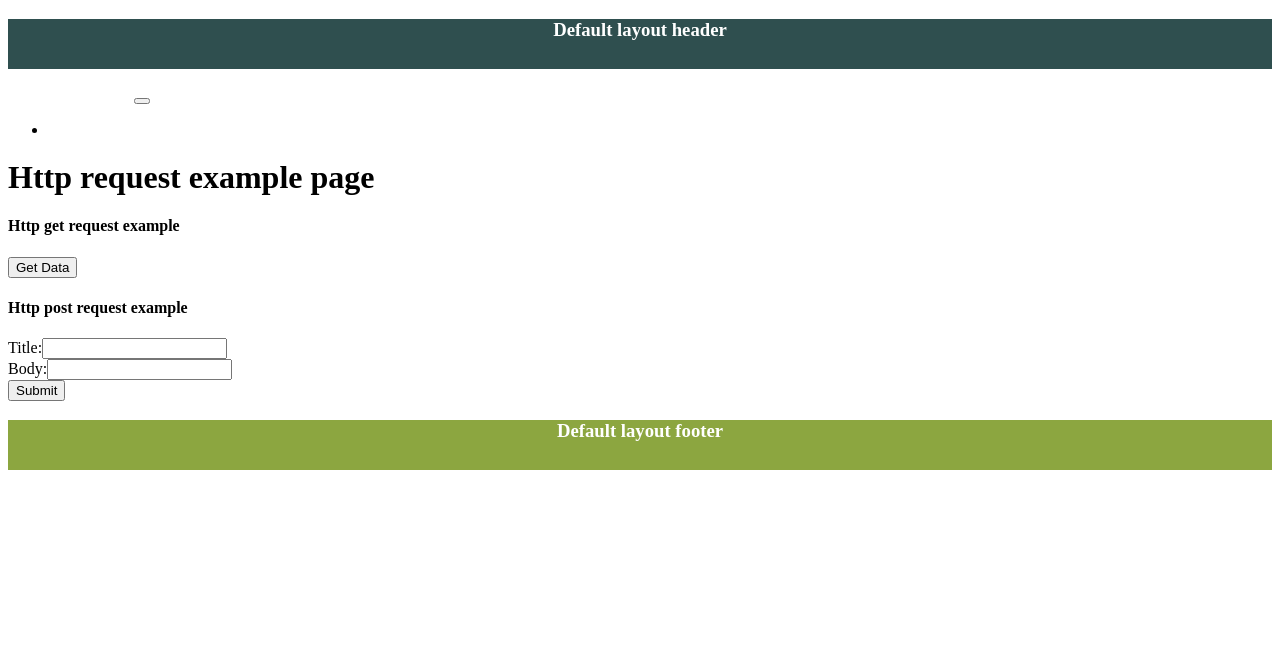
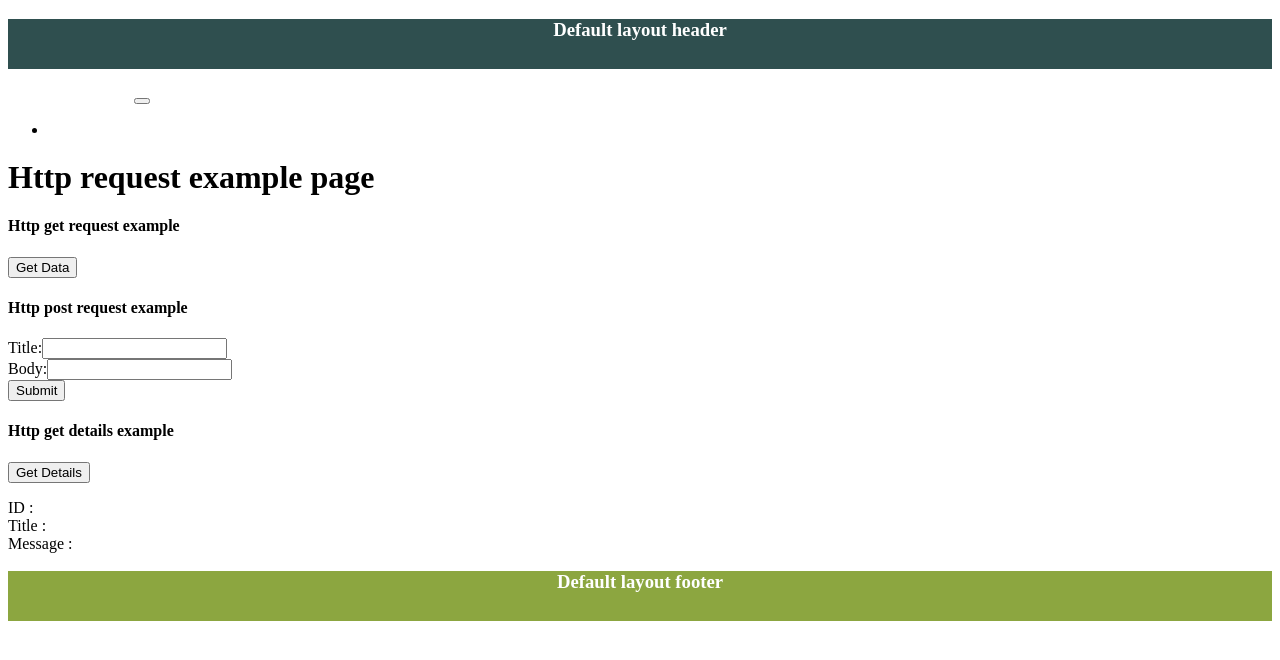
Before and after one commit to mamunurrashid1010/nuxt3-practice, a Nuxt app: page /httpRequest in a window 1280 px wide. Shown: the top 660 px of the page. Built offline with nearby package versions, Linux system fonts and the light colour scheme.

Commit message:
Http request : get details example add

```diff
--- /dev/null
+++ b/components/httpRequest/getDetails.vue
@@ -0,0 +1,41 @@
+<template>
+    <div>
+        <h4>Http get details example</h4>
+
+        <button class="btn btn-info" @click="getData()">Get Details</button>
+
+        <p>
+            ID :{{post.id}} <br>
+            Title :{{post.title}}<br>
+            Message :{{post.body}}<br>
+        </p>
+
+    </div>
+</template>
+
+<script>
+import axios from "axios";
+export default {
+    name:'get-details',
+    data(){
+        return{
+            post:{},
+        }
+    },
+    methods:{
+        getData(){
+            axios.get('https://jsonplaceholder.typicode.com/posts/1')
+                .then(req=>{
+                    this.post = req.data;
+                })
+                .catch(e=>{
+                    alert('Error')
+                })
+        }
+    }
+}
+</script>
+
+<style scoped>
+
+</style>
--- a/pages/httpRequest/index.vue
+++ b/pages/httpRequest/index.vue
@@ -8,6 +8,10 @@
 
         <!--  post request component  -->
         <http-request-post-request/>
+
+        <!--  get details component  -->
+        <http-request-get-details/>
+
     </div>
 </template>
 
```
Also changed, not shown: 1 other file (tests, documents, lock files or other folders).
